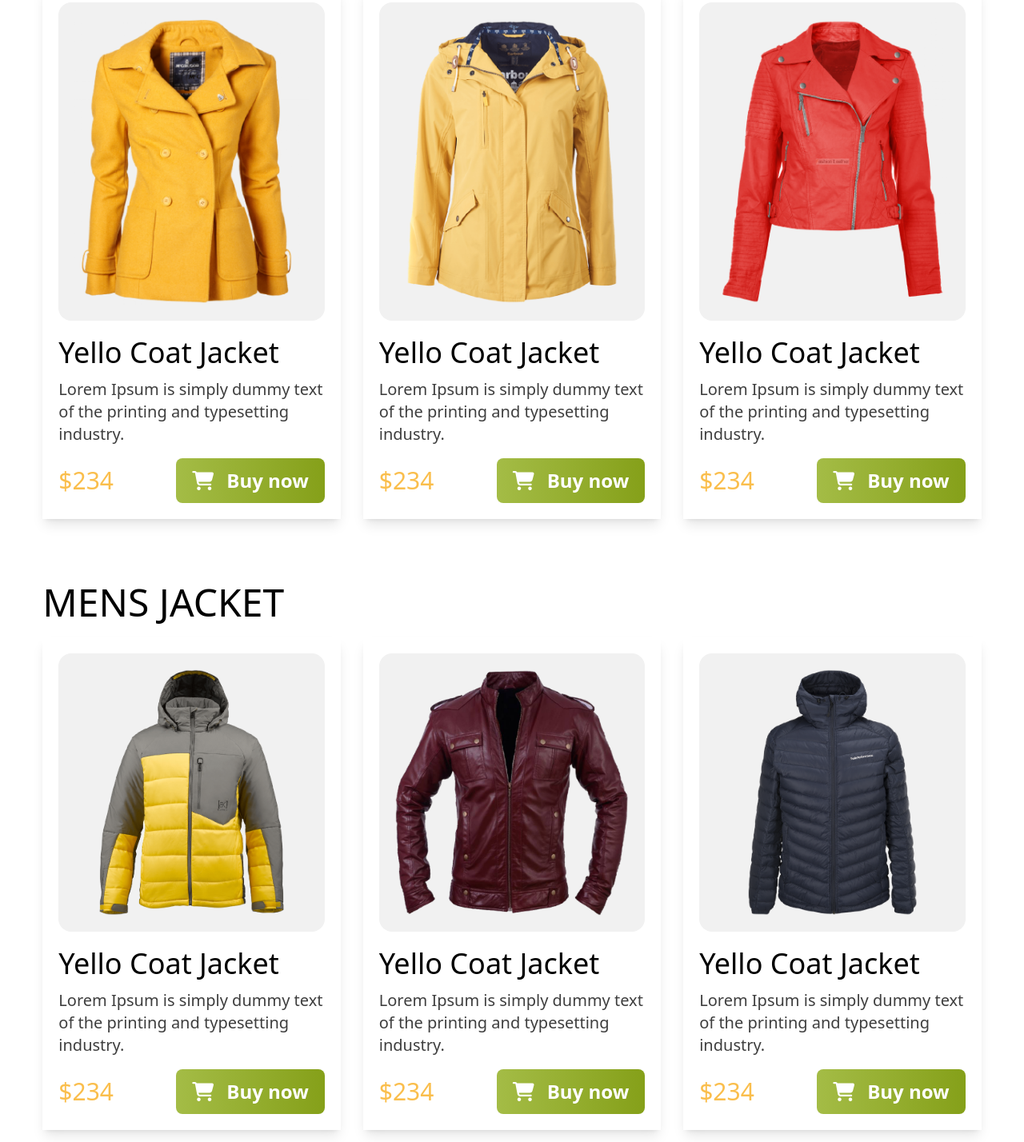
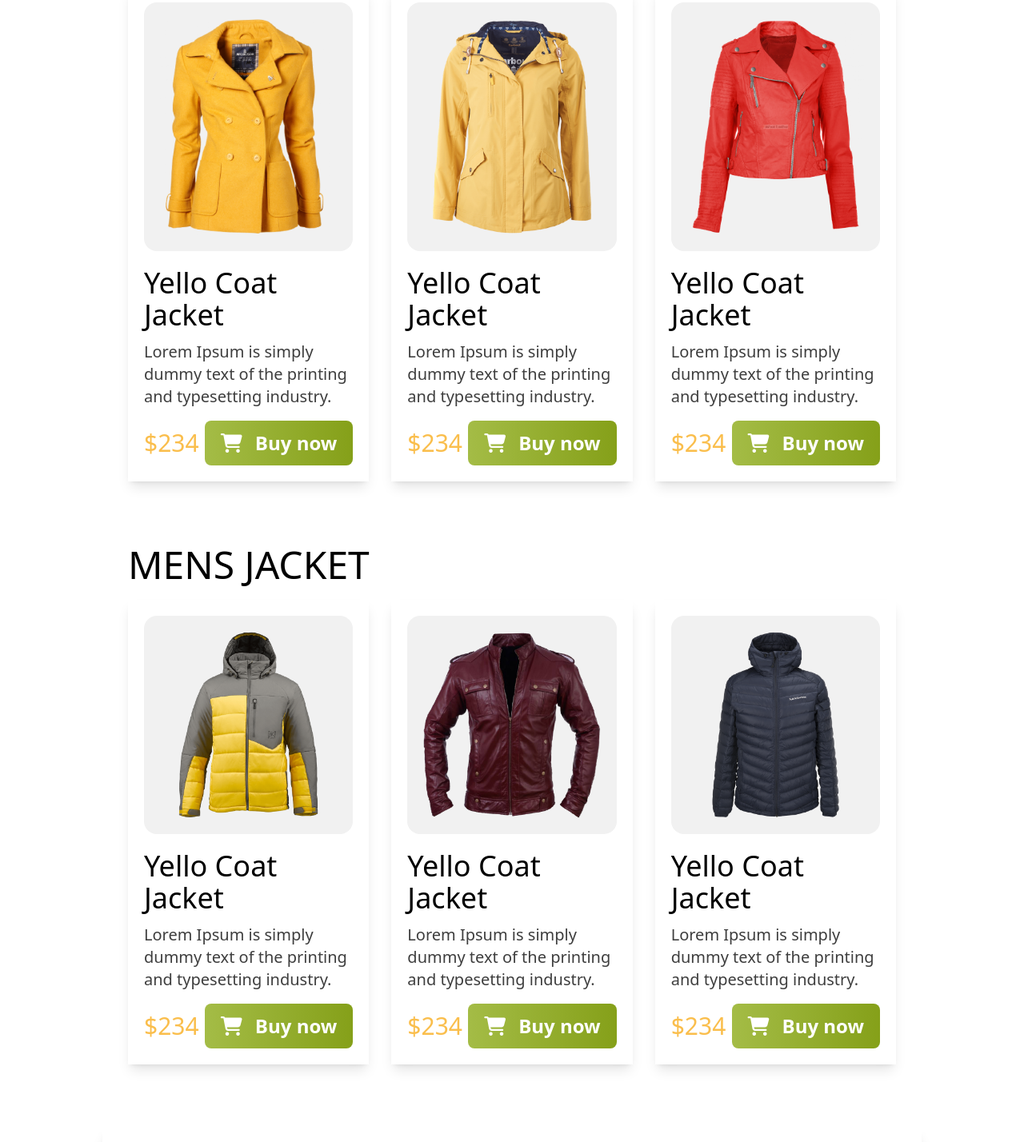
Before and after one commit to Anupam2570632/penguin-fashion, a plain HTML site: page index.html in a window 1280 px wide. Shown: the part 755-2183 px from the top of the page at 80% size. Drawn offline with nearby package versions, Linux system fonts and the light colour scheme.

Commit message:
add some responsive model

```diff
--- a/index.html
+++ b/index.html
@@ -59,9 +59,10 @@
     </header>
     <main>
       <section class="my-12">
-        <div class="w-4/5 sm:w-9/12 md:w-11/12 mx-auto my-20">
+        <div class="w-11/12 sm:w-11/12 md:w-11/12 xl:w-9/12 2xl:w-9/12
+         mx-auto my-20">
           <h1 class="uppercase text-5xl mb-5">Women jacket</h1>
-          <div class="grid grid-cols-1 md:grid-cols-3 2xl:grid-cols-3 sm:grid-cols-2 gap-7">
+          <div class="grid grid-cols-1 md:grid-cols-2 xl:grid-cols-3 lg:grid-cols-2 2xl:grid-cols-3 sm:grid-cols-2 gap-7">
             <div class="p-5 shadow-lg">
               <img class="p-5 bg-[#F1F1F1] rounded-2xl" src="./images/jacket-1.png" alt="" />
               <h3 class="text-4xl mt-5 mb-3">Yello Coat Jacket</h3>
@@ -112,9 +113,9 @@
             </div>
           </div>
         </div>
-        <div class="w-4/5 sm:w-9/12 md:w-11/12 mx-auto my-20">
+        <div class="w-11/12 sm:w-11/12 md:w-11/12 xl:w-9/12 2xl:w-9/12 mx-auto my-20">
           <h1 class="uppercase text-5xl mb-5">mens jacket</h1>
-          <div class="grid grid-cols-1 md:grid-cols-3 2xl:grid-cols-3 sm:grid-cols-2 gap-7">
+          <div class="grid grid-cols-1 md:grid-cols-2 xl:grid-cols-3 2xl:grid-cols-3 sm:grid-cols-2 gap-7">
             <div class="p-5 shadow-lg">
               <img class="p-5 bg-[#F1F1F1] rounded-2xl" src="./images/jacket-4.png" alt="" />
               <h3 class="text-4xl mt-5 mb-3">Yello Coat Jacket</h3>
```
